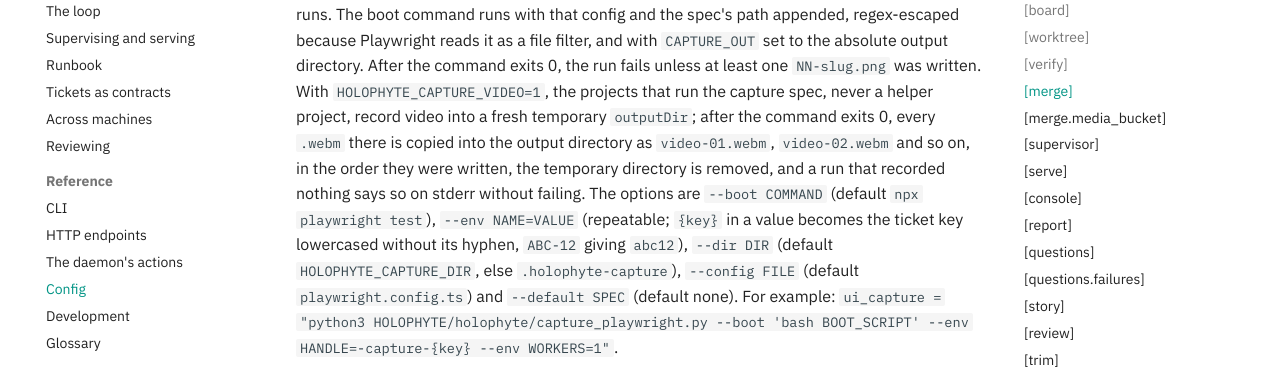
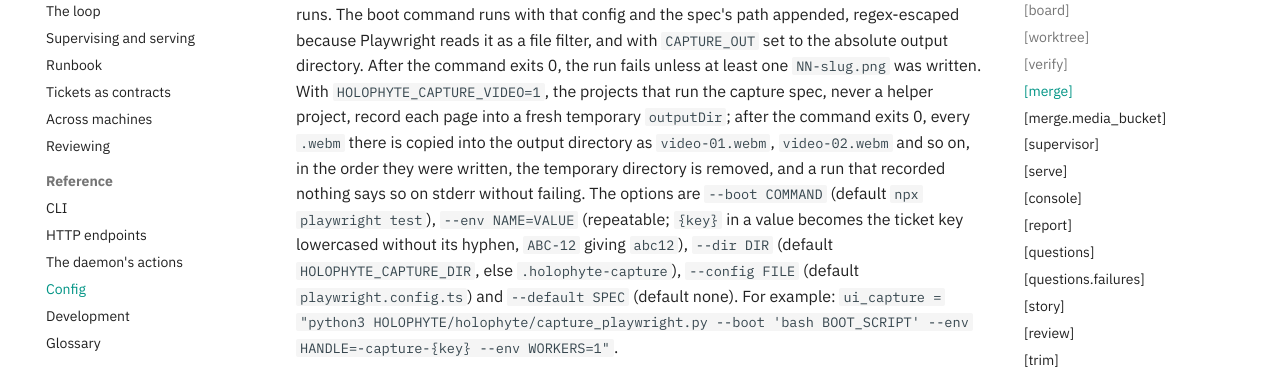
Before and after one commit to wevial/holophyte, an MkDocs documentation site: the page built from docs/config.md, in a window 1280 px wide and 900 px high, scrolled down 30100 px. Shown: the part 179-548 px from the top of the window. Built offline with MkDocs 1.6.1 and Material for MkDocs 9.7.7, drawn with Linux system fonts in a browser that asks for light colours; comment, search, counter and statistics services are not loaded; some of the changed text lies outside the part shown.

Commit message:
docs(config): a capture video is one clip per page, not per test (HOLO-215)
Review findings:
- ADDRESS: docs/config.md said the runner records each capture test as a
  clip; Playwright records one clip per page, so a test opening two pages
  gives two clips. Reworded the [merge] row and the runner paragraph.
- DECLINE: tie-break of equal write times by path puts video-1.webm before
  video.webm. Playwright finalises a test's pages when its context closes,
  and the ticket orders clips by write time only; equal times are rare.
- DECLINE: the explicit TemporaryDirectory cleanup is not what the test
  observes (the finalizer would also remove it at exit). The behaviour the
  test guards, the directory gone after the run, holds either way.
- DECLINE: the receipt identity changes for existing receipts, so in-flight
  runs capture once more after this lands. The ticket asks for the key in
  the identity; one extra capture is harmless.

```diff
--- a/docs/config.md
+++ b/docs/config.md
@@ -830,7 +830,7 @@
 | `ui_paths` | Default: `[]` | List of non-empty repository-relative globs without `..`; set with ui_capture to identify changes needing visual evidence. |
 | `ui_capture_dir` | Default: `"e2e/capture"` | Directory named in the implementer brief for ticket capture scripts; the capture command receives it as `HOLOPHYTE_CAPTURE_DIR`. |
 | `ui_capture_local` | Default: `false` | Boolean; `true` keeps capture specs out of the project's repository. `ui_capture_dir` must then be a repository-relative directory without `..`. |
-| `ui_capture_video` | Default: `false` | Boolean; `true` sets `HOLOPHYTE_CAPTURE_VIDEO=1` for the capture command, so the bundled Playwright runner records each capture test as `video-01.webm`, `video-02.webm` and so on; `false` removes an inherited `HOLOPHYTE_CAPTURE_VIDEO`. Turning it on or off captures again at the same commit. |
+| `ui_capture_video` | Default: `false` | Boolean; `true` sets `HOLOPHYTE_CAPTURE_VIDEO=1` for the capture command, so the bundled Playwright runner records each page a capture test opens as `video-01.webm`, `video-02.webm` and so on; `false` removes an inherited `HOLOPHYTE_CAPTURE_VIDEO`. Turning it on or off captures again at the same commit. |
 | `ui_capture` | Default: `""` | Command string with shell-style quoting but no shell evaluation; set with ui_paths to capture evidence non-interactively. |
 | `capture_env_source` | Default: absent | Source dotenv path for the capture command only, with `~` expanded; relative paths resolve beside config.toml. Requires `capture_env_allow`. |
 | `capture_env_allow` | Default: absent | List of names matching `[A-Za-z_][A-Za-z0-9_]*`; requires `capture_env_source`. Missing names refuse startup, naming the variable. Exactly these values are added to the `ui_capture` command's environment, on the host and in a container; they are never written to the worktree and never reach agent turns or verify commands. Source values are redacted from output. |
@@ -1085,7 +1085,7 @@
 config and the spec's path appended, regex-escaped because Playwright reads it
 as a file filter, and with `CAPTURE_OUT` set to the absolute output directory. After the command exits 0, the run fails unless at least
 one `NN-slug.png` was written. With `HOLOPHYTE_CAPTURE_VIDEO=1`, the
-projects that run the capture spec, never a helper project, record video into
+projects that run the capture spec, never a helper project, record each page into
 a fresh temporary `outputDir`; after the command exits 0, every `.webm` there
 is copied into the output directory as `video-01.webm`, `video-02.webm` and so
 on, in the order they were written, the temporary directory is removed, and a
```
